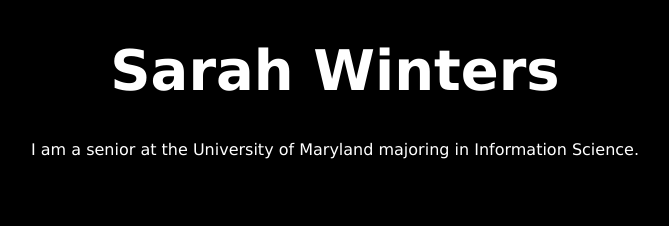
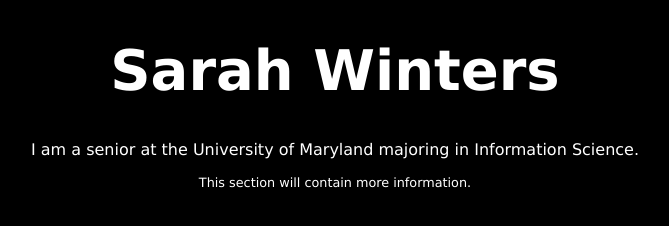
Before and after one commit to sarahlwinters/INST377, a plain HTML site: page index.html in a window 1280 px wide. Shown: the whole page, without its empty margins (305-974 px from the left). Drawn offline with Linux system fonts and the light colour scheme.

Commit message:
Added a section.

```diff
--- a/index.html
+++ b/index.html
@@ -8,6 +8,7 @@
 
 <h1>Sarah Winters</h1>
 <p class="bio">I am a senior at the University of Maryland majoring in Information Science.</p>
+<p class="section1">This section will contain more information.</p>
 
 </body>
 </html>
--- a/styles.css
+++ b/styles.css
@@ -13,3 +13,9 @@
     text-align: center;
     color: white;
 }
+.section1 {
+    font-family: "verdana", sans-serif;
+    font-size: .8em;
+    text-align: center;
+    color: white;
+}
```
